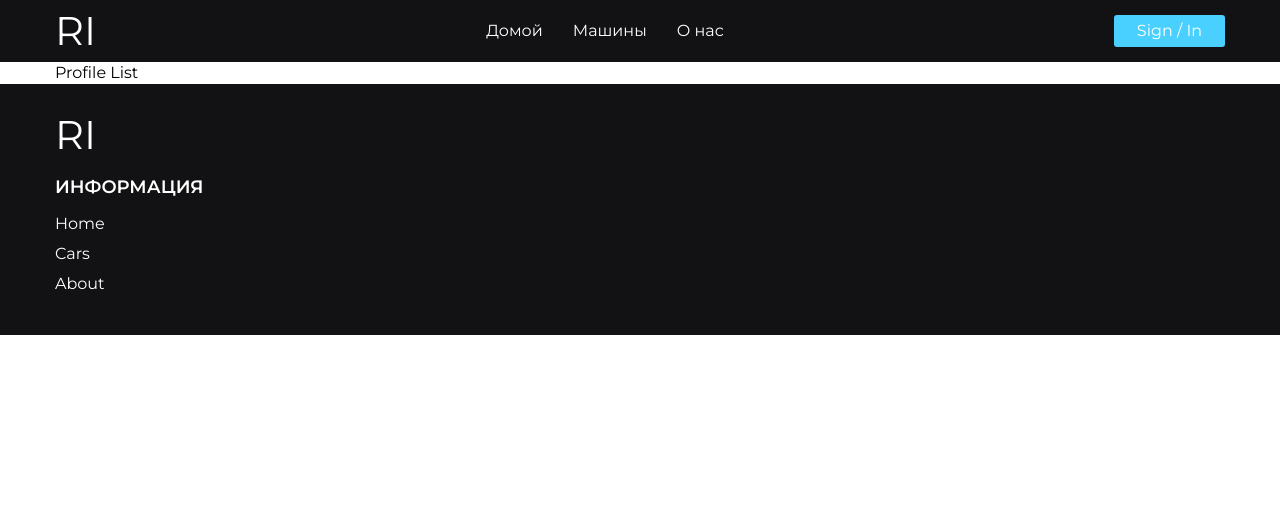
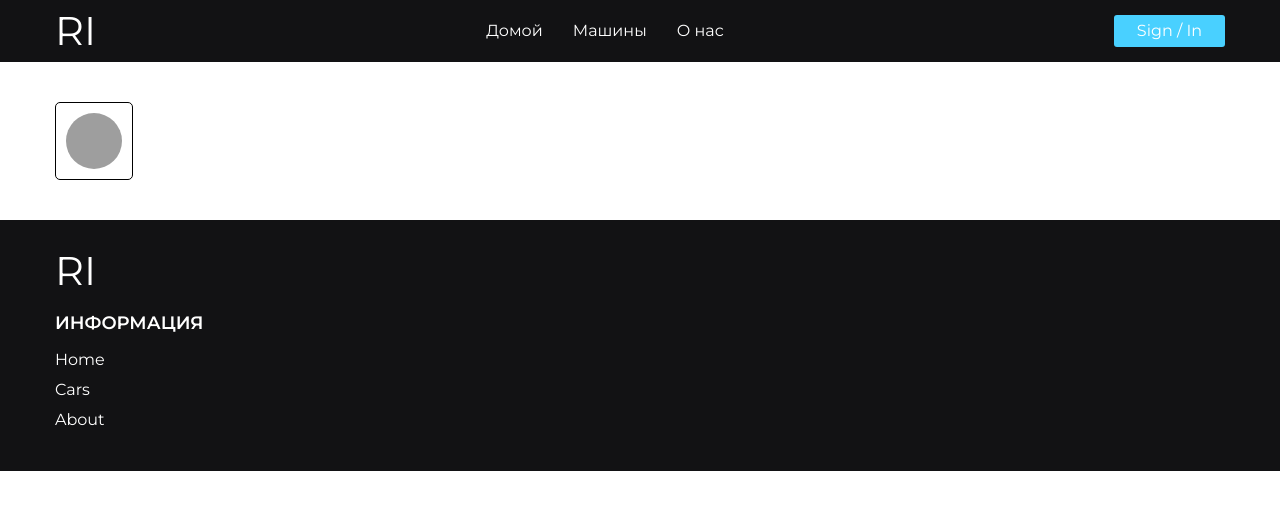
Before and after one commit to YakhyaevGadji/car-rent, a React (Vite) app: page /profile in a window 1280 px wide. Shown: the top 510 px of the page. Built offline with nearby package versions, Linux system fonts and the light colour scheme; grey boxes are pictures that could not be loaded.

Commit message:
add: test

```diff
--- a/src/pages/Profile/ui/Profile.tsx
+++ b/src/pages/Profile/ui/Profile.tsx
@@ -3,20 +3,30 @@ import { Header } from "../../../widgets/header";
 import { Footer } from "../../../widgets/footer";
 import { Route, Routes } from "react-router-dom";
 import "./profile.scss";
+import { useAppSelector } from "../../../app/appStore";
+import { Avatar } from "@mui/material";
 
 const Profile: React.FC = (): React.JSX.Element => {
+    const { user } = useAppSelector((state) => state.auth);
+
     return (
         <>
-            <Header/>
-            <main className="profile container">
-                <ul className="profile__list">
-                    <li className="profile__list_item">Profile List</li>
-                </ul>
-                <Routes>
-                    <Route path="/orders" element="Мои заказы"/>
-                </Routes>
+            <Header />
+            <main className="profile">
+                <div className="container">
+                    <div className="profile__inner">
+                        <ul className="profile__list">
+                            <li className="profile__list_item">
+                                <Avatar alt={user.data.name} src="/static/images/avatar/1.jpg" sx={{ width: 56, height: 56 }}/>
+                            </li>
+                        </ul>
+                        <Routes>
+                            <Route path="/orders" element="Мои заказы" />
+                        </Routes>
+                    </div>
+                </div>
             </main>
-            <Footer/>
+            <Footer />
         </>
     );
 }
--- a/src/pages/Profile/ui/profile.scss
+++ b/src/pages/Profile/ui/profile.scss
@@ -1,3 +1,13 @@
 .profile {
-    display: flex;
+    padding: 40px 0;
+
+    &__inner {
+        display: flex;
+    }
+
+    &__list {
+        padding: 10px;
+        border: 1px solid #000;
+        border-radius: 5px;
+    }
 }
--- a/src/widgets/header/index.ts
+++ b/src/widgets/header/index.ts
@@ -1,3 +1,3 @@
-import Header from "./ui/header";
+import Header from "./ui/Header";
 
 export { Header }
```
